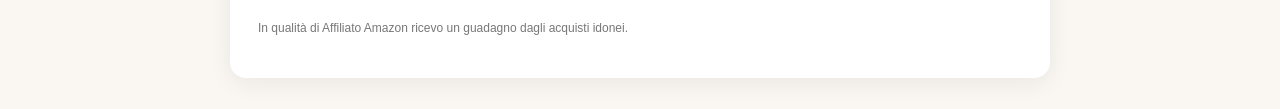
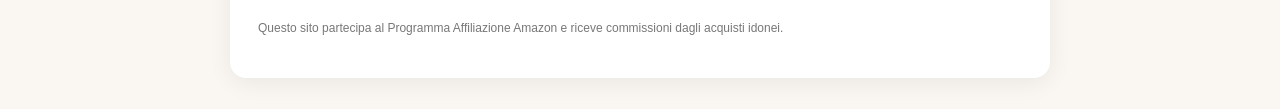
Before and after one commit to homedecostyle/homedecostyle.github.io, a plain HTML site: page index.html in a window 1280 px wide. Shown: the part 1600-1709 px from the top of the page. Drawn offline with Linux system fonts and the light colour scheme.

Commit message:
Update Amazon affiliate disclosure text

```diff
--- a/index.html
+++ b/index.html
@@ -63,7 +63,7 @@ href="https://www.amazon.it/dp/B0FB8DX819/ref=cm_sw_r_as_gl_api_gl_i_dl_45TXA5TS
 target="_blank" rel="sponsored noopener noreferrer">
 🛒 SCOPRI E ACQUISTA SU AMAZON
 </a>
-<p class="disclosure">In qualità di Affiliato Amazon ricevo un guadagno dagli acquisti idonei.</p>
+<p class="disclosure">Questo sito partecipa al Programma Affiliazione Amazon e riceve commissioni dagli acquisti idonei.</p>
 </div>
 </section>
 </main>
```
